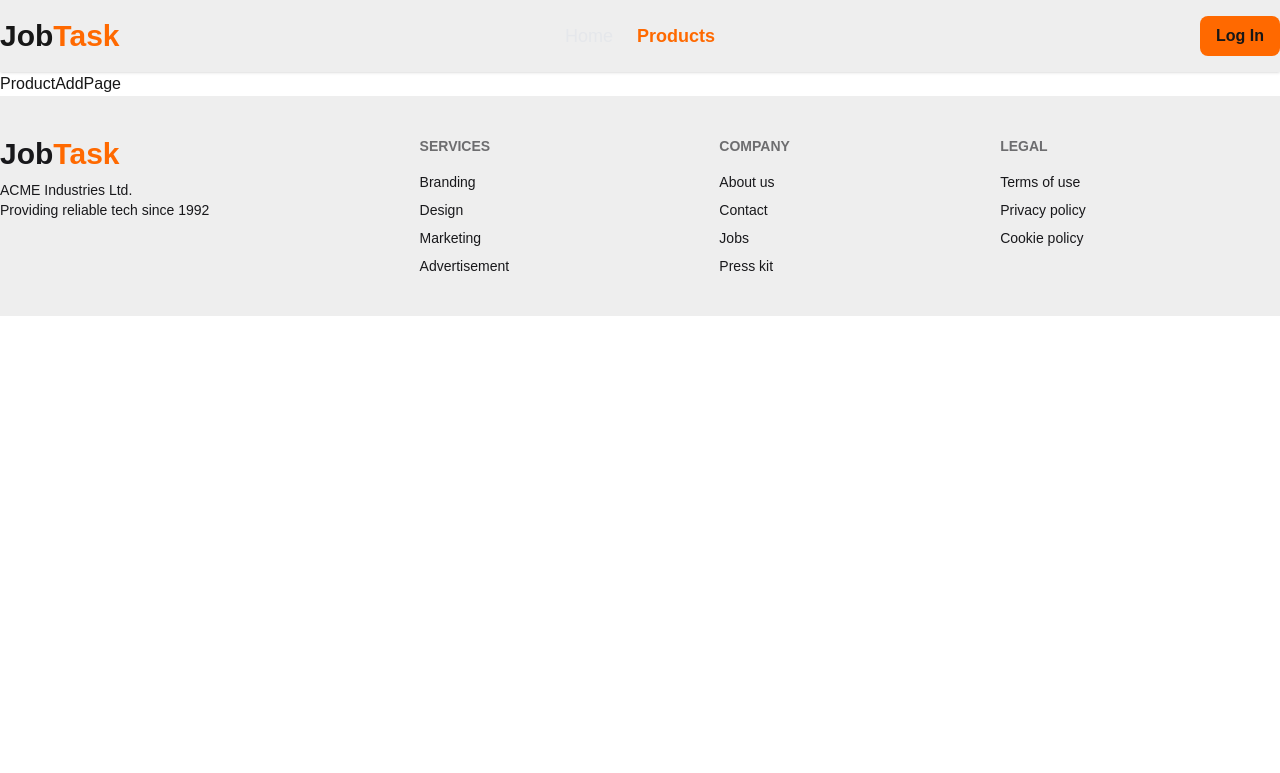
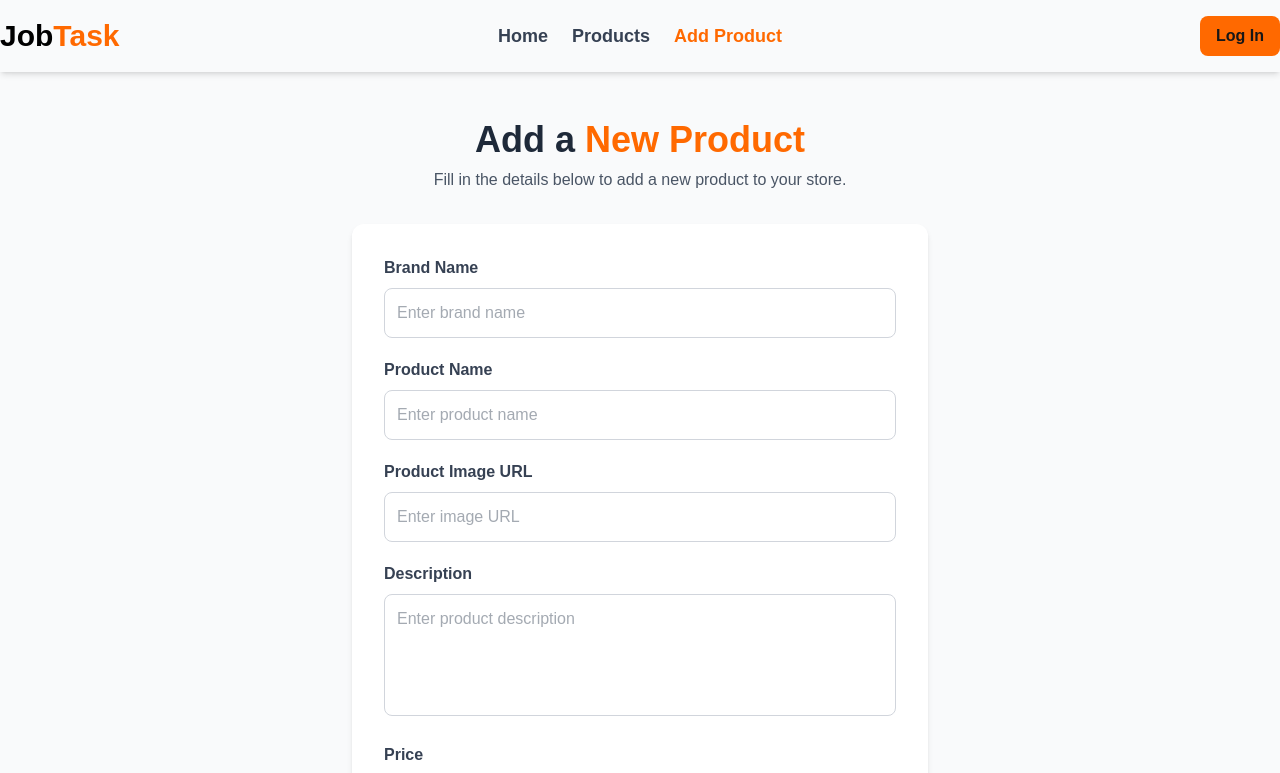
Before and after one commit to Captain-Kanak/job-task, a Next.js app: page /products/add in a window 1280 px wide. Shown: the top 773 px of the page. Built offline with nearby package versions, Linux system fonts and the light colour scheme.

Commit message:
product add done

```diff
--- a/package.json
+++ b/package.json
@@ -16,6 +16,7 @@
     "next-auth": "^4.24.11",
     "react": "19.1.0",
     "react-dom": "19.1.0",
+    "react-hot-toast": "^2.6.0",
     "react-icons": "^5.5.0"
   },
   "devDependencies": {
--- a/src/app/components/FeaturedProducts.jsx
+++ b/src/app/components/FeaturedProducts.jsx
@@ -6,8 +6,8 @@ export default async function FeaturedProducts() {
   const res = await fetch("http://localhost:3000/api/items", {
     cache: "no-store", // ensure fresh data in Next.js
   });
-  const data = await res.json();
-  const firstEight = data.slice(0, 8);
+  const products = await res.json();
+  const firstEight = products.slice(0, 8);
 
   return (
     <div className="py-12 bg-gray-50">
--- a/src/app/layout.js
+++ b/src/app/layout.js
@@ -2,6 +2,7 @@ import { Geist, Geist_Mono } from "next/font/google";
 import "./globals.css";
 import Navbar from "@/components/Navbar";
 import Footer from "@/components/Footer";
+import { Toaster } from "react-hot-toast";
 
 const geistSans = Geist({
   variable: "--font-geist-sans",
@@ -27,10 +28,11 @@ export default function RootLayout({ children }) {
         <header>
           <Navbar />
         </header>
-        <main>{children}</main>
+        <main className="pt-16 lg:pt-18">{children}</main>
         <footer>
           <Footer />
         </footer>
+        <Toaster />
       </body>
     </html>
   );
--- a/src/app/products/add/components/ProductAddForm.jsx
+++ b/src/app/products/add/components/ProductAddForm.jsx
@@ -1,7 +1,120 @@
-import React from 'react'
+"use client";
+import React from "react";
+import toast from "react-hot-toast";
 
 export default function ProductAddForm() {
+  const handleAddProduct = async (e) => {
+    e.preventDefault();
+
+    const form = e.target;
+    const brand = form.brand.value;
+    const name = form.name.value;
+    const image = form.image.value;
+    const description = form.description.value;
+    const price = form.price.value;
+
+    const payload = { brand, name, image, description, price };
+
+    try {
+      const res = await fetch("http://localhost:3000/api/items", {
+        method: "POST",
+        body: JSON.stringify(payload),
+        headers: {
+          "Content-Type": "application/json",
+        },
+      });
+
+      if (res.ok) {
+        toast.success("✅ Product added successfully!");
+        form.reset();
+      } else {
+        toast.error("❌ Failed to add product. Try again.");
+      }
+    } catch (error) {
+      toast.error("⚠️ Something went wrong.");
+    }
+  };
+
   return (
-    <div>ProductAddForm</div>
-  )
+    <div className="max-w-xl mx-auto bg-white p-8 rounded-xl shadow-md">
+      <form onSubmit={handleAddProduct} className="space-y-5">
+        {/* Brand Name */}
+        <div>
+          <label className="block text-gray-700 font-semibold mb-2">
+            Brand Name
+          </label>
+          <input
+            type="text"
+            name="brand"
+            placeholder="Enter brand name"
+            className="w-full border border-gray-300 p-3 rounded-lg focus:outline-none focus:ring-2 focus:ring-orange-400 transition text-gray-600"
+            required
+          />
+        </div>
+
+        {/* Product Name */}
+        <div>
+          <label className="block text-gray-700 font-semibold mb-2">
+            Product Name
+          </label>
+          <input
+            type="text"
+            name="name"
+            placeholder="Enter product name"
+            className="w-full border border-gray-300 p-3 rounded-lg focus:outline-none focus:ring-2 focus:ring-orange-400 transition text-gray-600"
+            required
+          />
+        </div>
+
+        {/* Product Image */}
+        <div>
+          <label className="block text-gray-700 font-semibold mb-2">
+            Product Image URL
+          </label>
+          <input
+            type="url"
+            name="image"
+            placeholder="Enter image URL"
+            className="w-full border border-gray-300 p-3 rounded-lg focus:outline-none focus:ring-2 focus:ring-orange-400 transition text-gray-600"
+            required
+          />
+        </div>
+
+        {/* Product Description */}
+        <div>
+          <label className="block text-gray-700 font-semibold mb-2">
+            Description
+          </label>
+          <textarea
+            name="description"
+            placeholder="Enter product description"
+            className="w-full border border-gray-300 p-3 rounded-lg focus:outline-none focus:ring-2 focus:ring-orange-400 transition resize-none text-gray-600"
+            rows={4}
+          />
+        </div>
+
+        {/* Product Price */}
+        <div>
+          <label className="block text-gray-700 font-semibold mb-2">
+            Price
+          </label>
+          <input
+            type="number"
+            name="price"
+            placeholder="Enter product price"
+            className="w-full border border-gray-300 p-3 rounded-lg focus:outline-none focus:ring-2 focus:ring-orange-400 transition text-gray-600"
+            required
+          />
+        </div>
+
+        {/* Submit Button */}
+        <button
+          type="submit"
+          className="w-full bg-orange-500 hover:bg-orange-600 text-white font-bold py-3 rounded-lg transition cursor-pointer"
+        >
+          Add Product
+        </button>
+      </form>
+    </div>
+  );
 }
--- a/src/app/products/add/page.jsx
+++ b/src/app/products/add/page.jsx
@@ -1,7 +1,25 @@
-import React from 'react'
+import React from "react";
+import ProductAddForm from "./components/ProductAddForm";
 
 export default function ProductAddPage() {
   return (
-    <div>ProductAddPage</div>
-  )
+    <div className="py-12 bg-gray-50">
+      <div className="max-w-2xl mx-auto px-4">
+        {/* Page Title */}
+        <div className="text-center mb-8">
+          <h3 className="text-3xl lg:text-4xl font-bold text-gray-800">
+            Add a <span className="text-orange-500">New Product</span>
+          </h3>
+          <p className="text-gray-600 mt-2">
+            Fill in the details below to add a new product to your store.
+          </p>
+        </div>
+
+        {/* Form Card */}
+        <div>
+          <ProductAddForm />
+        </div>
+      </div>
+    </div>
+  );
 }
--- a/src/app/products/page.jsx
+++ b/src/app/products/page.jsx
@@ -1,8 +1,33 @@
 import React from "react";
+import ProductCard from "../components/ProductCard";
 
 export default async function ProductsPage() {
-  const res = await fetch("http://localhost:3000/api/items");
-  const data = await res.json();
+  const res = await fetch("http://localhost:3000/api/items", {
+    cache: "no-store", // ensures always fresh
+  });
+  const products = await res.json();
 
-  return <div>{data.length}</div>;
+  return (
+    <div className="py-12 bg-gray-50">
+      <div className="max-w-7xl mx-auto px-4 lg:px-0">
+        {/* Section Header */}
+        <div className="max-w-3xl mx-auto text-center mb-10">
+          <h3 className="text-3xl lg:text-4xl font-extrabold text-gray-800">
+            All <span className="text-orange-500">Products</span>
+          </h3>
+          <p className="text-gray-600 mt-2">
+            Browse our complete collection of quality items and find the perfect
+            product for you.
+          </p>
+        </div>
+
+        {/* Products Grid */}
+        <div className="grid gap-6 sm:grid-cols-2 lg:grid-cols-4">
+          {products.map((product) => (
+            <ProductCard key={product._id} product={product} />
+          ))}
+        </div>
+      </div>
+    </div>
+  );
 }
--- a/src/components/Logo.jsx
+++ b/src/components/Logo.jsx
@@ -3,7 +3,7 @@ import React from "react";
 export default function Logo() {
   return (
     <div>
-      <h3 className="text-3xl lg:text-3xl font-bold">
+      <h3 className="text-3xl lg:text-3xl font-bold text-black">
         Job<span className="text-orange-500">Task</span>
       </h3>
     </div>
--- a/src/components/Navbar.jsx
+++ b/src/components/Navbar.jsx
@@ -3,6 +3,7 @@ import Link from "next/link";
 import React from "react";
 import Logo from "./Logo";
 import { usePathname } from "next/navigation";
+import { HiMenu } from "react-icons/hi";
 
 export default function Navbar() {
   const pathname = usePathname();
@@ -13,8 +14,8 @@ export default function Navbar() {
         <Link
           href="/"
           className={`${
-            pathname === "/" ? "text-orange-500 font-semibold" : "text-gray-200"
-          } hover:text-orange-500 transition-colors text-lg`}
+            pathname === "/" ? "text-orange-500" : "text-gray-700"
+          } hover:text-orange-500 transition-colors font-semibold text-lg`}
         >
           Home
         </Link>
@@ -23,38 +24,35 @@ export default function Navbar() {
         <Link
           href="/products"
           className={`${
-            pathname.startsWith("/products")
-              ? "text-orange-500 font-semibold"
-              : "text-gray-200"
-          } hover:text-orange-500 transition-colors text-lg`}
+            pathname === "/products" ? "text-orange-500" : "text-gray-700"
+          } hover:text-orange-500 transition-colors font-semibold text-lg`}
         >
           Products
+        </Link>
+      </li>
+      <li>
+        <Link
+          href="/products/add"
+          className={`${
+            pathname === "/products/add" ? "text-orange-500" : "text-gray-700"
+          } hover:text-orange-500 transition-colors font-semibold text-lg`}
+        >
+          Add Product
         </Link>
       </li>
     </>
   );
 
   return (
-    <nav className="bg-base-300 shadow-sm">
+    <nav className="fixed top-0 left-0 w-full bg-gray-50/90 backdrop-blur shadow-md z-50">
       <div className="navbar max-w-7xl mx-auto px-4 lg:px-0">
-        <div className="navbar-start">
+        {/* Navbar Start */}
+        <div className="navbar-start flex items-center">
+          {/* Mobile dropdown */}
           <div className="dropdown">
-            <div tabIndex={0} role="button" className="btn btn-ghost lg:hidden">
-              <svg
-                xmlns="http://www.w3.org/2000/svg"
-                className="h-5 w-5"
-                fill="none"
-                viewBox="0 0 24 24"
-                stroke="currentColor"
-              >
-                <path
-                  strokeLinecap="round"
-                  strokeLinejoin="round"
-                  strokeWidth="2"
-                  d="M4 6h16M4 12h8m-8 6h16"
-                />
-              </svg>
-            </div>
+            <label tabIndex={0} className="btn btn-ghost lg:hidden mr-2">
+              <HiMenu className="h-6 w-6 text-gray-700" />
+            </label>
             <ul
               tabIndex={0}
               className="menu menu-sm dropdown-content bg-base-100 rounded-box z-10 mt-3 w-52 p-2 shadow"
@@ -62,13 +60,18 @@ export default function Navbar() {
               {links}
             </ul>
           </div>
+
           <Link href="/">
             <Logo />
           </Link>
         </div>
+
+        {/* Navbar Center - Desktop */}
         <div className="navbar-center hidden lg:flex">
           <ul className="menu menu-horizontal px-1">{links}</ul>
         </div>
+
+        {/* Navbar End */}
         <div className="navbar-end">
           <Link href="/login">
             <button className="bg-orange-500 py-2 px-4 rounded-lg cursor-pointer hover:bg-orange-600 transition-all duration-200 font-semibold">
```
Also changed, not shown: 1 other file (tests, documents, lock files or other folders).
